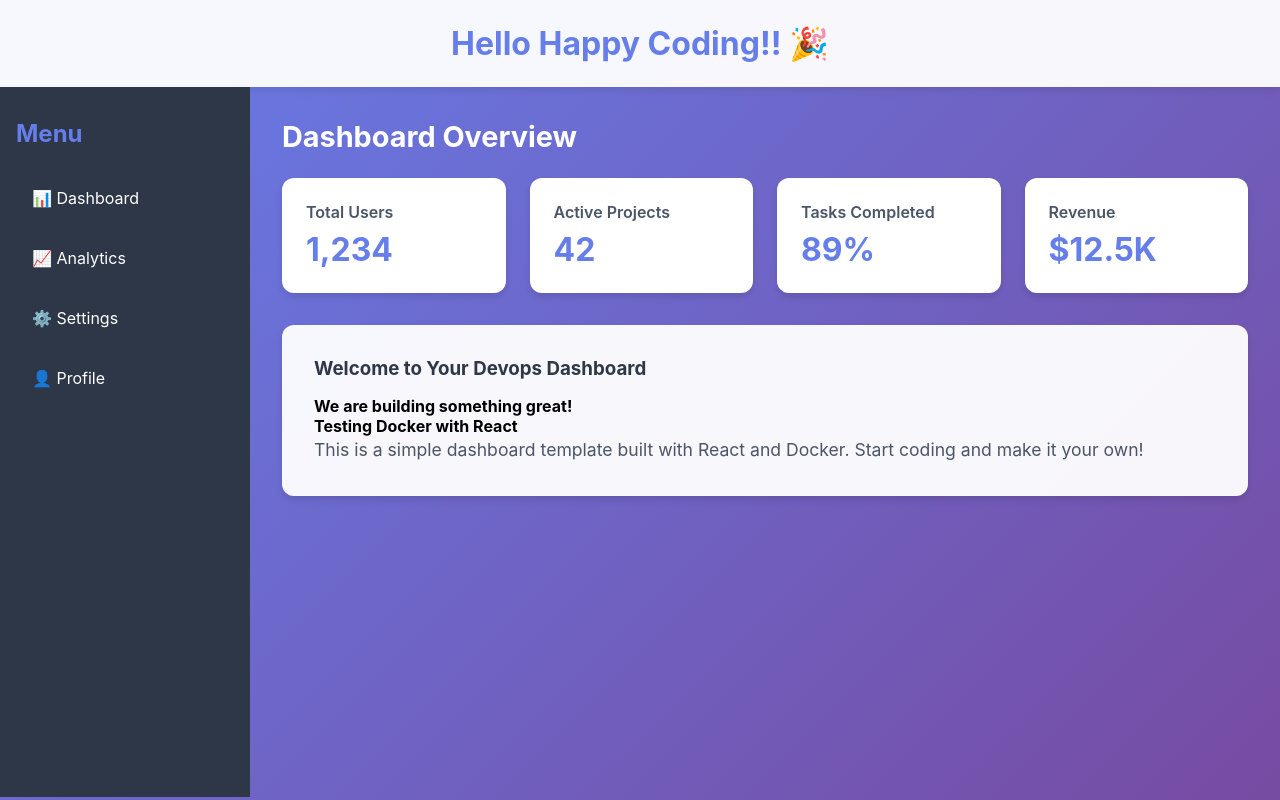
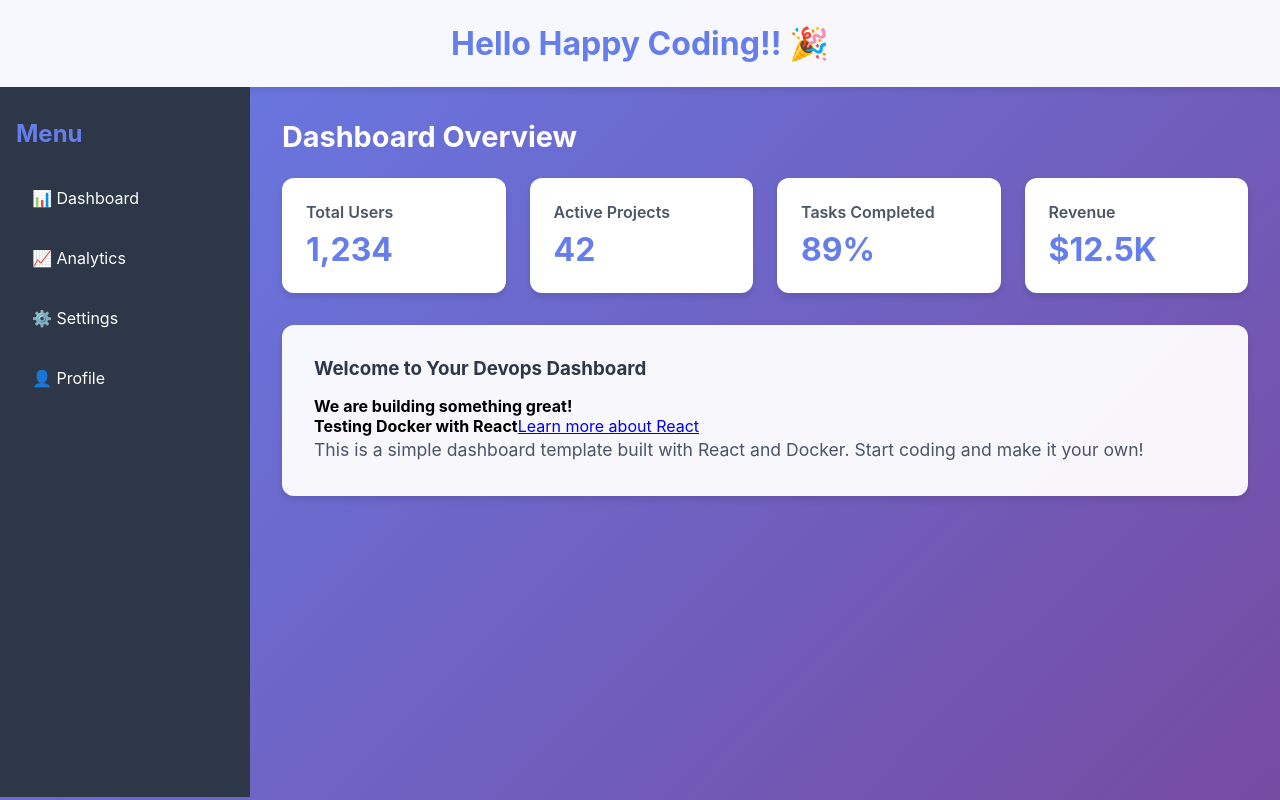
Before and after one commit to Slawernos/react_docker, a React (Create React App) app: page / in a window 1280 px wide. Built offline with nearby package versions, Linux system fonts and the light colour scheme.

Commit message:
added link for react page

```diff
--- a/src/App.js
+++ b/src/App.js
@@ -45,6 +45,7 @@ function App() {
             <h3>Welcome to Your Devops Dashboard</h3>
             <h4>We are building something great!</h4>
             <b>Testing Docker with React</b>
+            <a href="https://reactjs.org/">Learn more about React</a>
             <p>This is a simple dashboard template built with React and Docker. Start coding and make it your own!</p>
           </div>
         </main>
```
